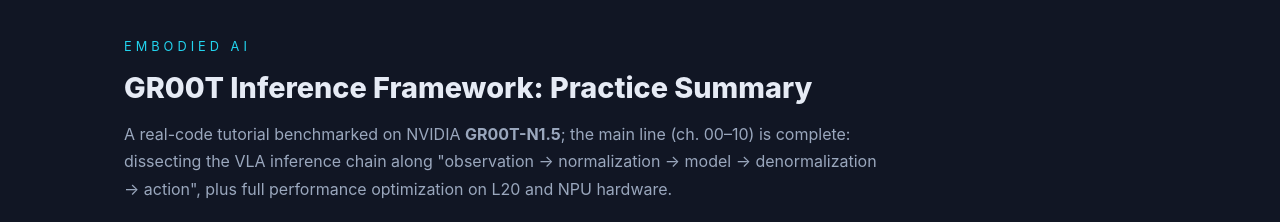
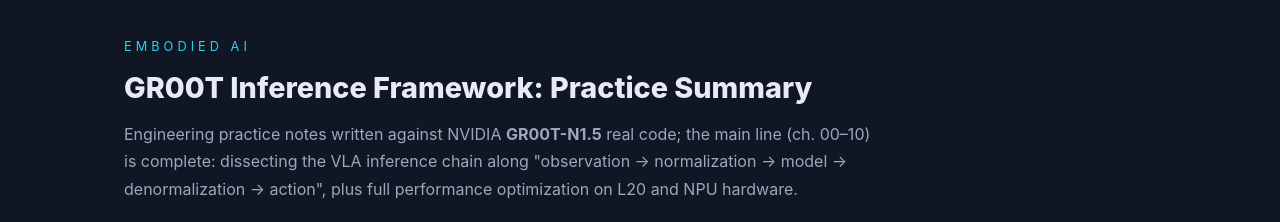
Before and after one commit to zongwave/zongwave.github.io, a plain HTML site: page en/index.html in a window 1280 px wide. Shown: the part 2740-2962 px from the top of the page. Drawn offline with Linux system fonts and the light colour scheme.

Commit message:
site: GR00T section described as practice notes, not tutorial

```diff
--- a/en/index.html
+++ b/en/index.html
@@ -203,7 +203,7 @@
   <div class="wrap">
     <div class="sec-k">Embodied AI</div>
     <div class="sec-t">GR00T Inference Framework: Practice Summary</div>
-    <p class="sec-d">A real-code tutorial benchmarked on NVIDIA <b>GR00T-N1.5</b>; the main line (ch. 00–10) is complete: dissecting the VLA inference chain along "observation → normalization → model → denormalization → action", plus full performance optimization on L20 and NPU hardware.</p>
+    <p class="sec-d">Engineering practice notes written against NVIDIA <b>GR00T-N1.5</b> real code; the main line (ch. 00–10) is complete: dissecting the VLA inference chain along "observation → normalization → model → denormalization → action", plus full performance optimization on L20 and NPU hardware.</p>
     <figure style="margin:22px 0 0;text-align:center">
       <img src="../assets/n15_pour_demo.gif" width="200" loading="lazy" alt="GR00T-N1.5 pouring-tea demo (from ch. 2)" style="border-radius:14px;border:1px solid var(--line);max-width:100%">
       <figcaption style="color:var(--dim);font-size:.82rem;margin-top:8px">GR00T-N1.5 pouring-tea demo · from Ch. 02 "Observation Preprocessing &amp; Data Transform"</figcaption>
```
Also changed, not shown: index.html (+1 -1 lines).
